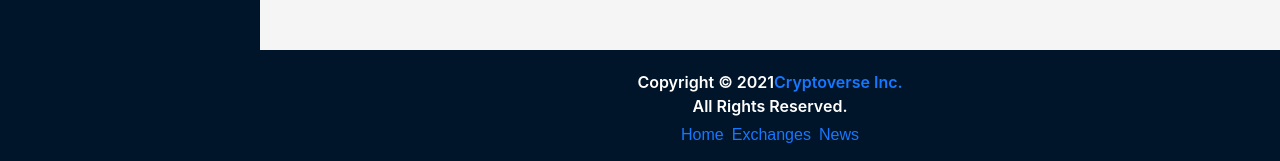
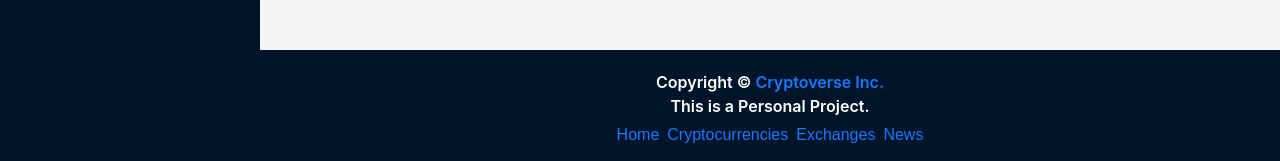
Before and after one commit to rezaan6/rapid-api-cryptoverse, a React (Create React App) app: page /exchanges in a window 1280 px wide. Shown: the part 790-951 px from the top of the page. Built offline with nearby package versions, Linux system fonts and the light colour scheme; no server answers.

Commit message:
update 5 files

```diff
--- a/src/App.js
+++ b/src/App.js
@@ -71,12 +71,13 @@ const App = () => (
       </Layout>
       <FooterWrapper>
         <Typography.Title level={5} style={{ color: "white", textAlign: "center" }}>
-          Copyright © 2021
-          <Link to="/">Cryptoverse Inc.</Link> <br />
-          All Rights Reserved.
+          Copyright ©
+          <Link to="/">{" "}Cryptoverse Inc.</Link> <br />
+          This is a Personal Project.
         </Typography.Title>
         <Space>
           <Link to="/">Home</Link>
+          <Link to="/cryptocurrencies">Cryptocurrencies</Link>
           <Link to="/exchanges">Exchanges</Link>
           <Link to="/news">News</Link>
         </Space>
--- a/src/components/Homepage.jsx
+++ b/src/components/Homepage.jsx
@@ -40,7 +40,12 @@ export const HomeHeadingContainerWrapper = styled.div`
 export const LinkWrapper = styled(Link)`
   font-family: "Poppins", sans-serif;
   font-weight: 500;
-  text-transform: uppercase;
+  color: black !important;
+
+  &:hover {
+    text-decoration: underline !important;
+  }
+
 `;
 
 const Homepage = () => {
--- a/src/services/cryptoApi.js
+++ b/src/services/cryptoApi.js
@@ -1,6 +1,4 @@
 import { createApi, fetchBaseQuery } from "@reduxjs/toolkit/query/react";
-
-// Note: Change v1 to v2 on rapid api
 
 const cryptoApiHeaders = {
   "x-rapidapi-host": process.env.REACT_APP_CRYPTO_RAPIDAPI_HOST,
@@ -20,7 +18,6 @@ export const cryptoApi = createApi({
       query: (coinId) => createRequest(`/coin/${coinId}`),
     }),
 
-    // Note: Change the coin price history endpoint from this - `coin/${coinId}/history/${timeperiod} to this - `coin/${coinId}/history?timeperiod=${timeperiod}`
     getCryptoHistory: builder.query({
       query: ({ coinId, timeperiod }) =>
         createRequest(`coin/${coinId}/history?timePeriod=${timeperiod}`),
```
Also changed, not shown: src/components/Exchanges.jsx (+6 -2 lines), src/index.js (+0 -11 lines).
